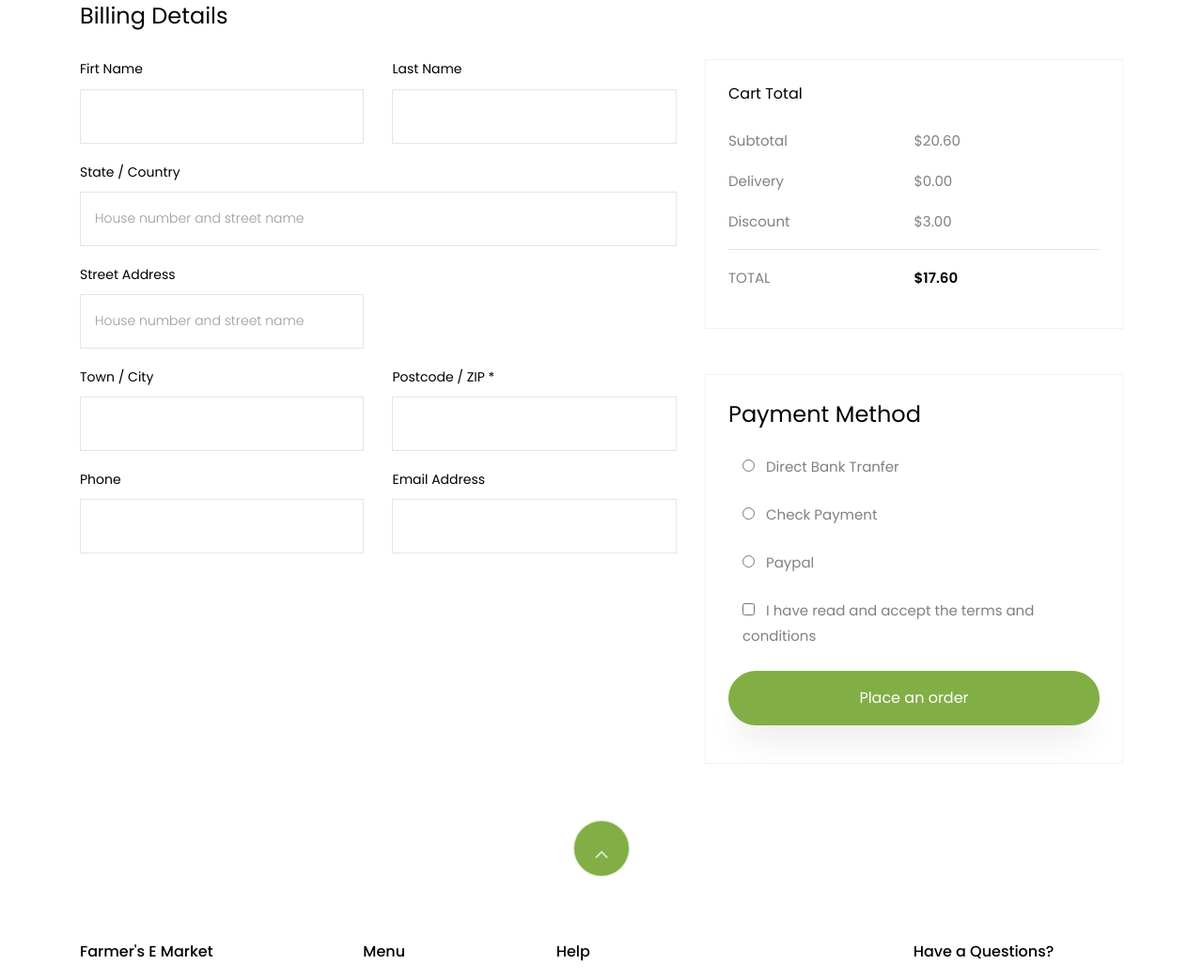
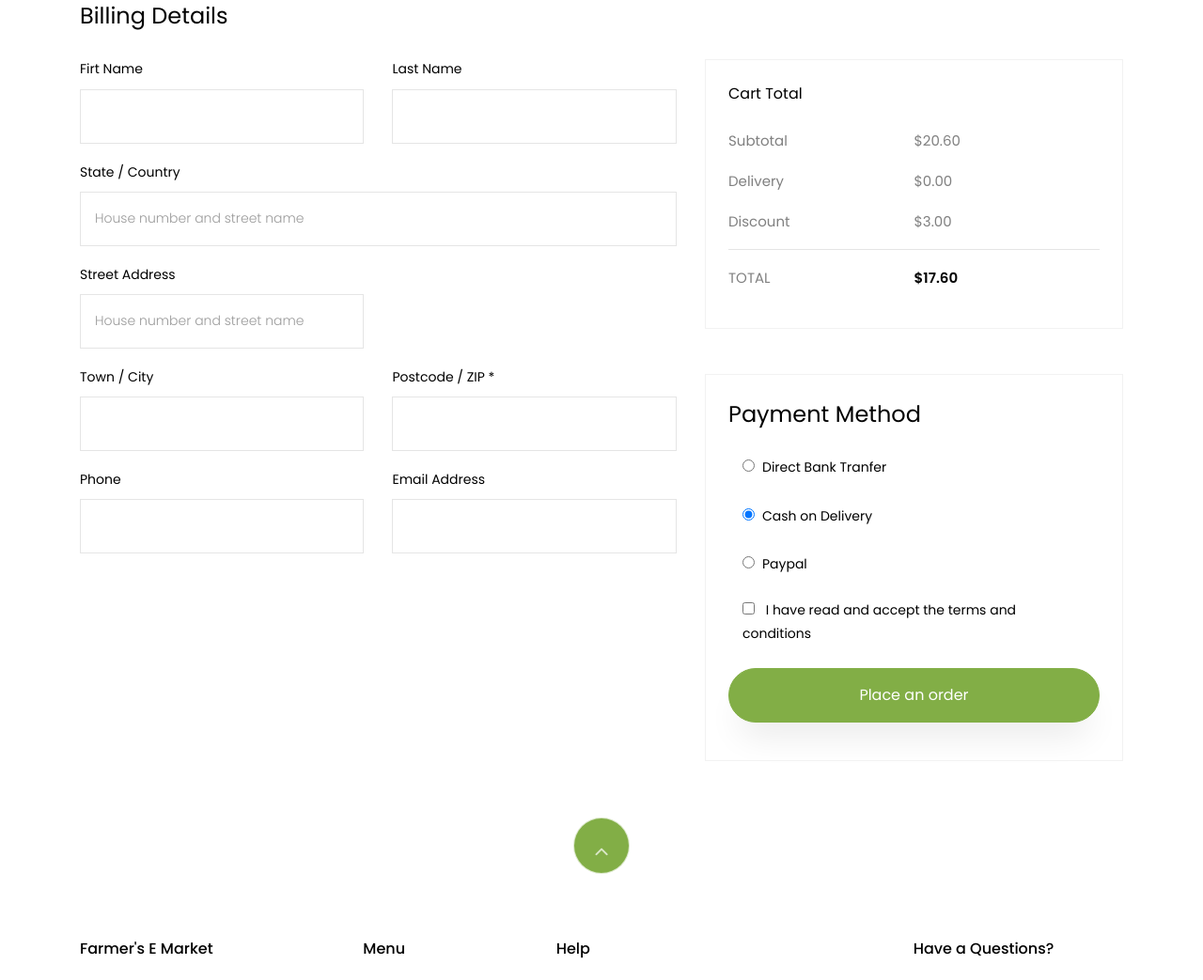
Before and after one commit to AkhilmsAchu/Farmers_Emarket, a Django app: page /checkout in a window 1280 px wide. Shown: the part 525-1568 px from the top of the page at 94% size. Run offline with Django 3.2, Linux system fonts and the light colour scheme; data that the repository does not hold is empty; some libraries are stand-ins or nearby versions; some web fonts are replaced.

Commit message:
updated payment modes on checkout page

```diff
--- a/public/views.py
+++ b/public/views.py
@@ -200,6 +200,7 @@ def signup(request):
 
 def orderstatus(request):
 	user = request.user
+	paymode=request.POST['optradio']
 	flag=False
 	address=user.first_name+user.last_name+","+user.userprofile.house+","+user.userprofile.town+","+user.userprofile.state+","+str(user.userprofile.pincode)+","+str(user.userprofile.phone)+","+user.email
 	print(address)
@@ -211,7 +212,7 @@ def orderstatus(request):
 		with transaction.atomic():
 			for item in cartlist:
 				product=products.objects.get(id=item.productid.id)
-				instance = orderDetails(userid=request.user,productid=product,quantity=item.quantity,address=address,paymode="cod")
+				instance = orderDetails(userid=request.user,productid=product,quantity=item.quantity,address=address,paymode=paymode)
 				product.stock = F('stock')- item.quantity
 				try:
 					product.save()
--- a/template/public/checkout.html
+++ b/template/public/checkout.html
@@ -113,27 +113,29 @@
 		    					</p>
 								</div>
 	          	</div>
+	          	<form action="orderstatus" method="post" class="billing-form">
+	          		{% csrf_token %}
 	          	<div class="col-md-12">
 	          		<div class="cart-detail p-3 p-md-4">
 	          			<h3 class="billing-heading mb-4">Payment Method</h3>
 									<div class="form-group">
 										<div class="col-md-12">
 											<div class="radio">
-											   <label><input type="radio" name="optradio" class="mr-2"> Direct Bank Tranfer</label>
+											   <input id="Direct" type="radio" name="optradio" value="Direct Bank Tranfer" class="mr-2"><label for="Direct"> Direct Bank Tranfer</label>
 											</div>
 										</div>
 									</div>
 									<div class="form-group">
 										<div class="col-md-12">
 											<div class="radio">
-											   <label><input type="radio" name="optradio" class="mr-2"> Check Payment</label>
+											   <input id="Cash on Delivery" type="radio" name="optradio" value="Cash on Delivery" checked="checked" class="mr-2"><label for="Cash on Delivery"> Cash on Delivery</label>
 											</div>
 										</div>
 									</div>
 									<div class="form-group">
 										<div class="col-md-12">
 											<div class="radio">
-											   <label><input type="radio" name="optradio" class="mr-2"> Paypal</label>
+											   <input id="Paypal" type="radio" name="optradio" value="Paypal" class="mr-2"><label for="Paypal"> Paypal</label>
 											</div>
 										</div>
 									</div>
@@ -144,9 +146,10 @@
 											</div>
 										</div>
 									</div>
-									<p><a href="orderstatus"class="btn btn-primary py-3 px-4">Place an order</a></p>
+									<p><input type="submit" class="btn btn-primary py-3 px-4" value="Place an order"></p>
 								</div>
 	          	</div>
+	          </form>
 	          </div>
           </div> <!-- .col-md-8 -->
         </div>
```
